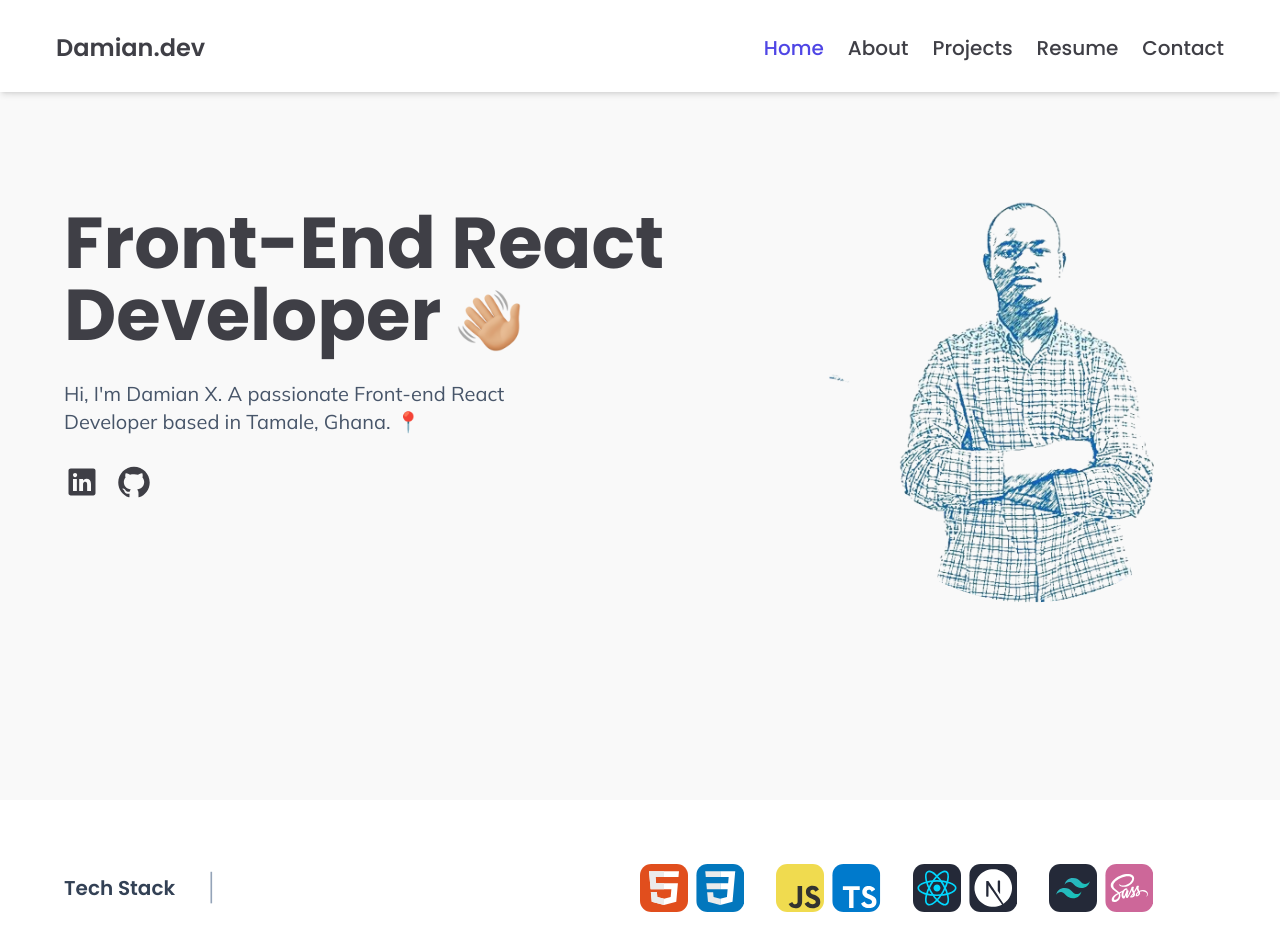
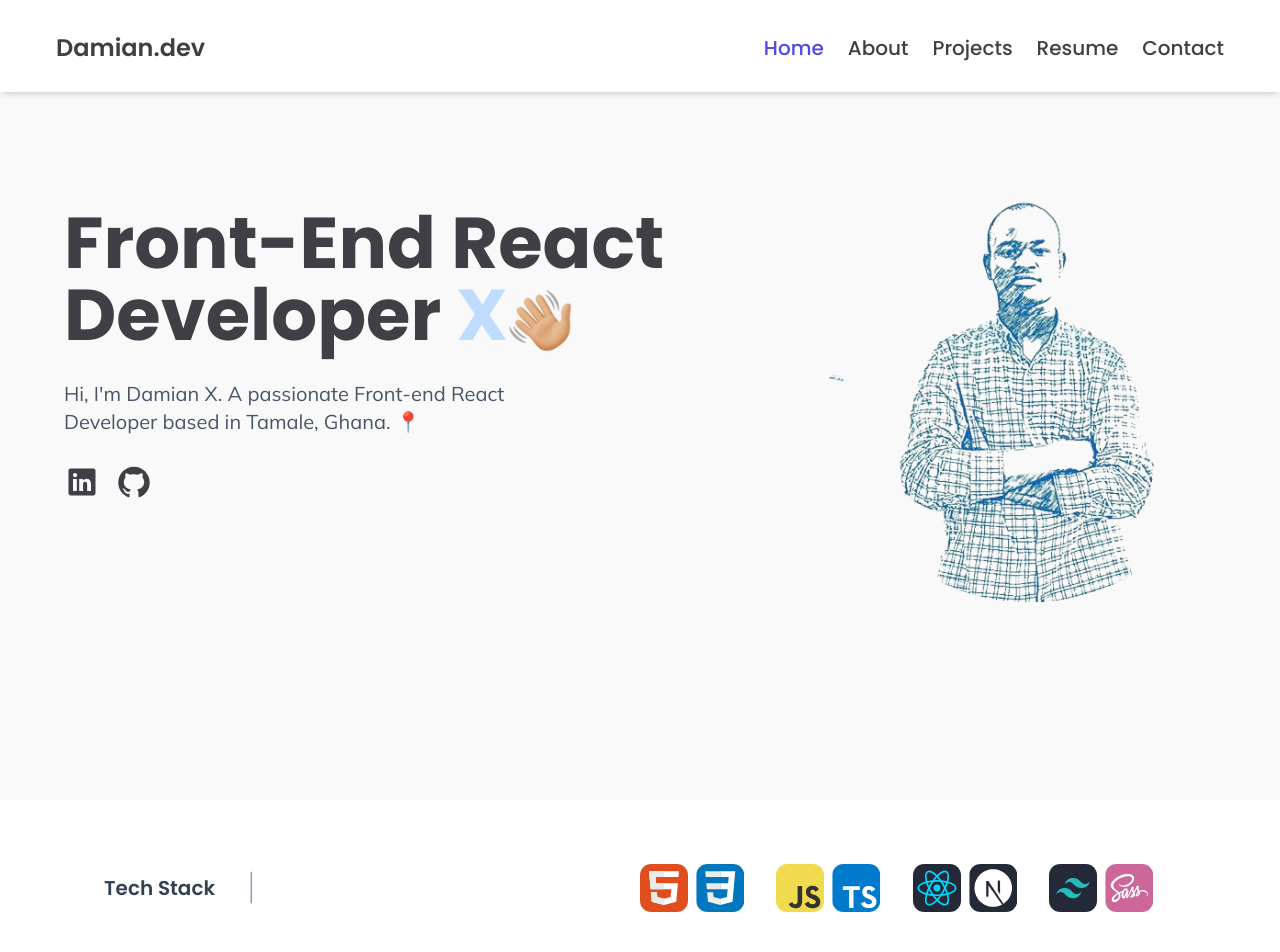
Before and after one commit to Sophianx234/Damian.dev, a React (Vite) app: page /home in a window 1280 px wide. Shown: the top 952 px of the page. Built offline with nearby package versions, Linux system fonts and the light colour scheme.

Commit message:
implementing homepage responsiveness ;

```diff
--- a/src/ui/Hero.jsx
+++ b/src/ui/Hero.jsx
@@ -5,14 +5,17 @@ import Handles from "./Handles";
 
 function Hero() {
   return (
-    <div className="bg-[#F9F9F9] h-screen">
+    <div className="bg-[#F9F9F9] h-dvh  md:px-6 ">
 
-    <div className="md:grid md:grid-cols-[2fr_1fr]  flex-col-reverse flex items-center gap-8 max-w-6xl mx-auto pt-28 relative z-0  ">
+    <div className="md:grid lg:grid-cols-[2fr_1fr] md:grid-cols-[1fr_1fr]  flex-col-reverse flex items-center gap-8 max-w-6xl mx-auto pt-28 relative z-0  ">
       <div className="space-y-7">
-        <h1 className="md:text-7xl antialiased text-zinc-700 text-4xl text-center md:text-left  font-bold mt-4 ">
-          Front-End React Developer <img src="./images/waving.png" className="w-[4rem] inline" alt="" />
+        <h1 className="md:text-4xl
+        lg:text-7xl antialiased text-zinc-700 sm:text-xl text-center md:text-left  font-bold mt-4 md:w-80 lg:w-full
+         ">
+
+          Front-End React Developer <span className="text-red-400 sm:text-yellow-300 md:text-blue-200">X</span><img src="./images/waving.png" className="w-[4rem] inline" alt="" />
         </h1>
-        <p className=" w-[40rem] text-xl font-[Mulish] text-slate-600 ">
+        <p className=" w-[40rem] lg:text-xl md:text-lg font-[Mulish] text-slate-600 ">
           Hi, I'm Damian X. A passionate Front-end React <br /> Developer based in
           Tamale, Ghana. 📍
         </p>
@@ -23,7 +26,7 @@ function Hero() {
         <img
           src="./images/damian-bg-7.png"
           alt="could not find image"
-          className="w-96  rounded-full scale-110 "
+          className="w-96  rounded-full scale-110  md:self-start "
           />
       </div>
           </div>
--- a/src/ui/TechStack.jsx
+++ b/src/ui/TechStack.jsx
@@ -9,7 +9,7 @@ function TechStack() {
         <div className="">
 
 
-        <div className="max-w-6xl py-16  mx-auto  md:grid md:grid-cols-2">
+        <div className="max-w-6xl py-16  mx-auto  md:grid md:grid-cols-2 md:px-10 ">
             <p className=" font-semibold text-slate-700 flex items-center gap-8">
                 <span className="text-xl">
                     Tech Stack
```
